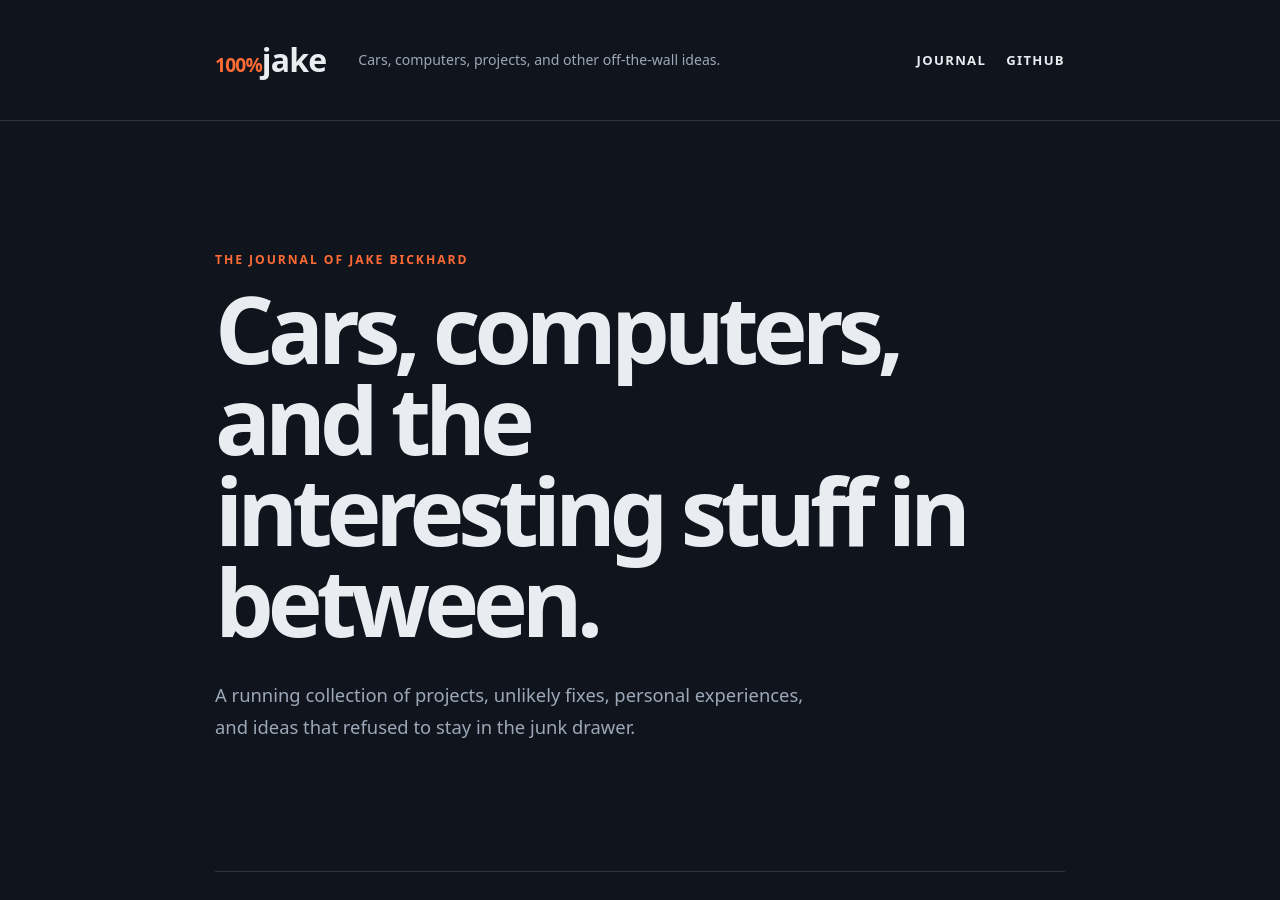
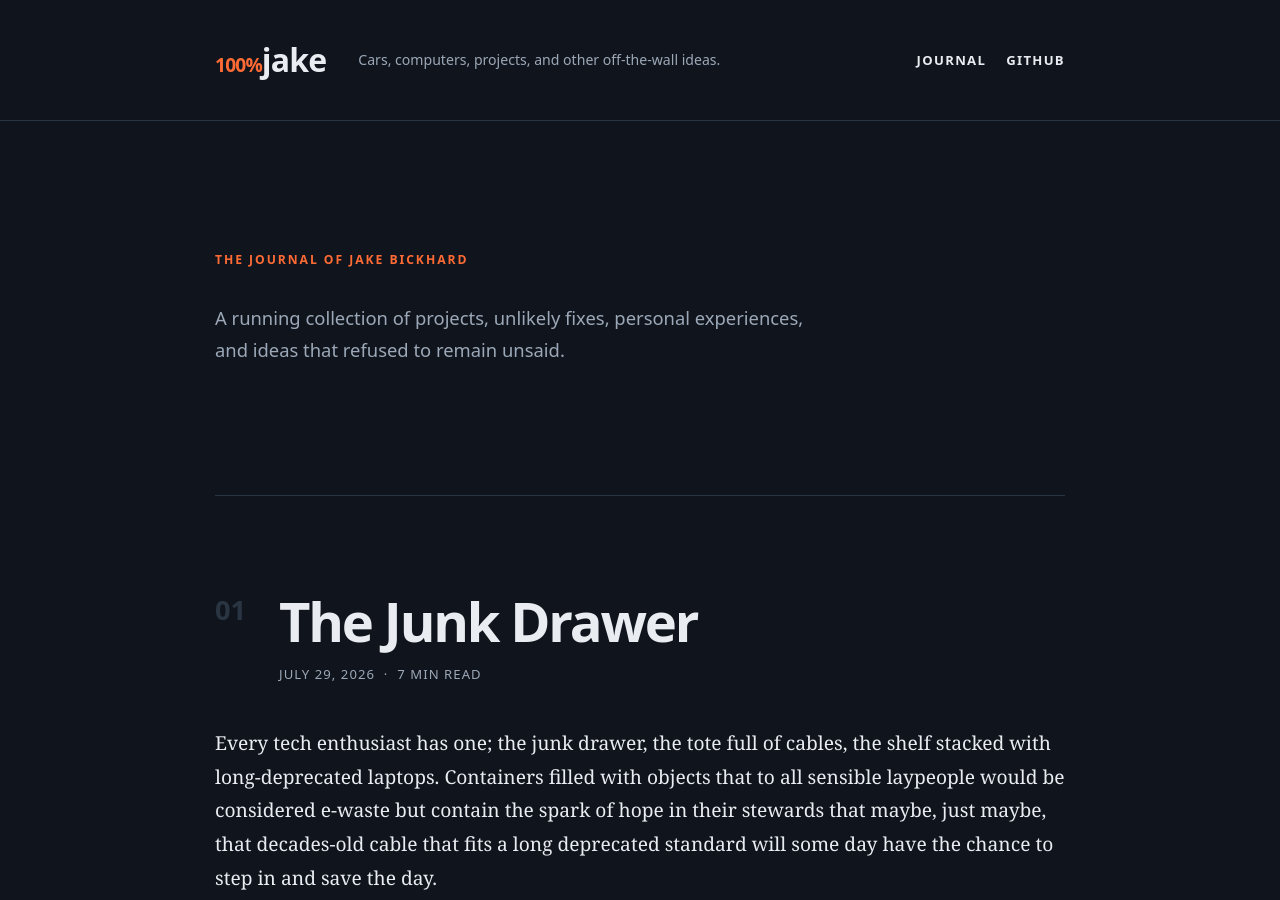
Before and after one commit to 100percentjake/100percentjake.github.io, a Jekyll site: the page built from index.html, in a window 1280 px wide and 900 px high. Built offline with Jekyll 4.4.1, drawn with Linux system fonts in a browser that asks for light colours.

Commit message:
Revise journal description for clarity
Updated the description paragraph to improve wording.

```diff
--- a/index.html
+++ b/index.html
@@ -4,8 +4,7 @@ title: Journal
 ---
 <section class="intro" aria-labelledby="journal-heading">
   <p class="eyebrow">The journal of Jake Bickhard</p>
-  <h1 id="journal-heading">Cars, computers, and the interesting stuff in between.</h1>
-  <p>A running collection of projects, unlikely fixes, personal experiences, and ideas that refused to stay in the junk drawer.</p>
+  <p>A running collection of projects, unlikely fixes, personal experiences, and ideas that refused to remain unsaid.</p>
 </section>
 
 <section class="post-feed" aria-label="Journal entries">
```
